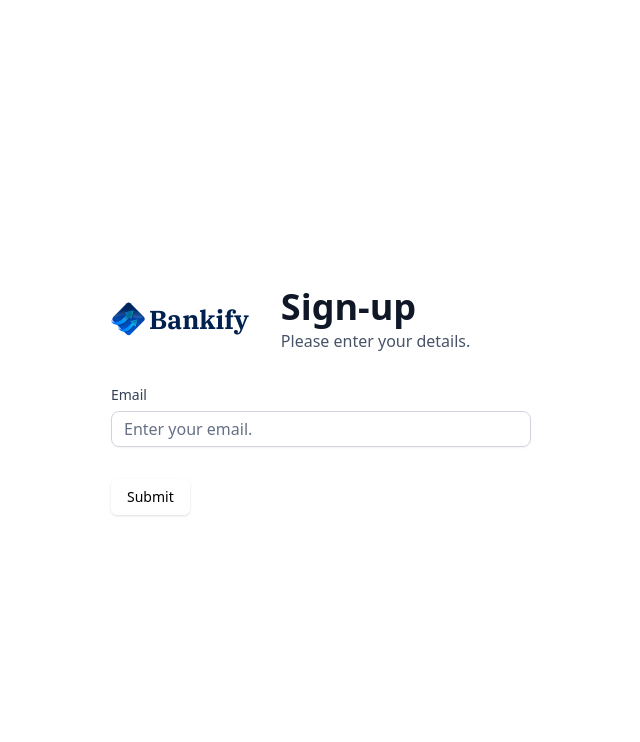
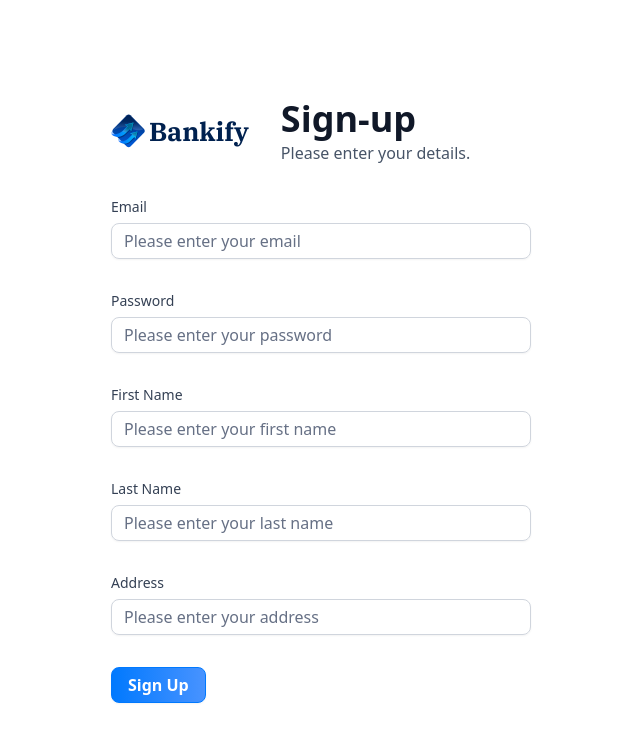
Before and after one commit to raduPetruta/bankify, a Next.js app: page /sign-up in a window 1280 px wide. Shown: the top 742 px of the page, without its empty margins (319-959 px from the left). Built offline with nearby package versions, Linux system fonts and the light colour scheme.

Commit message:
Add Auth Form and Custom Form Fields

```diff
--- a/components/AuthForm.tsx
+++ b/components/AuthForm.tsx
@@ -1,9 +1,9 @@
 'use client'
-
+import {formFieldsSignUp, formFieldsSignIn} from '@/constants'
 import Image from 'next/image'
 import Link from 'next/link'
 import React, { useState } from 'react'
-import {z} from "zod"
+import {any, z} from "zod"
 import { zodResolver } from "@hookform/resolvers/zod"
 import { useForm } from "react-hook-form"
 import { Button } from "@/components/ui/button"
@@ -17,32 +17,26 @@ import {
   FormMessage,
 } from "@/components/ui/form"
 import { Input } from "@/components/ui/input"
-
-
-const formSchema = z.object({
-    username: z.string().min(2, {
-      message: "Username must be at least 2 characters.",
-    }),
-    email: z.string().email()
-})
+import CustomFormFieldInput from './CustomFormFieldInput'
+import { authFormSchema } from '@/lib/utils'
+import { Loader2 } from 'lucide-react'
 
 
 const AuthForm = ({type} : {type : string}) => {
 
   const [user, setUser] = useState(null);
+  const [isLoading, setIsLoading] = useState(false)
 
-  const form = useForm<z.infer<typeof formSchema>>({
-    resolver: zodResolver(formSchema),
-    defaultValues: {
-      username: "",
-      email:""
-    },
+  const form = useForm<z.infer<typeof authFormSchema>>({
+    resolver: zodResolver(authFormSchema)
   })
 
-  function onSubmit(values: z.infer<typeof formSchema>) {
+  function onSubmit(values: z.infer<typeof authFormSchema>) {
     // Do something with the form values.
     // ✅ This will be type-safe and validated.
+    setIsLoading(true)
     console.log(values)
+    setIsLoading(false)
   }
 
   return (
@@ -55,40 +49,75 @@ const AuthForm = ({type} : {type : string}) => {
 
             <div className="flex flex-col gap-1 md:gap-3">
                 <h1 className="text-24 lg:text-36 font-semibold text-gray-900">
-                   {user ? 'Link Account' : type === 'sign-in' ? 'Sign-in' : 'Sign-up'}
+                   {user ? 'Sign in' : type === 'sign-in' ? 'Sign-in' : 'Sign-up'}
                    <p className='text-16 font-normal text-gray-600'>
                       {user ? 'Link you account to get started.' : 'Please enter your details.'}
                    </p>
                 </h1>
             </div>
         </header>
+
         {user ?
         (
-            <div className="flex flex-col gap-4">
+          /*Sign In Form*/
+          <Form {...form}>
+            <form onSubmit={form.handleSubmit(onSubmit)} className="space-y-8">
+              {
+                /*Form fields for signUp */
+                formFieldsSignIn.map((field) => {
+                  return (
+                    <CustomFormFieldInput
+                      control = {form.control}
+                      name={field.name}
+                      placeholder={field.placeholder}
+                      label={field.label}
+                    />
+                  )
+                })
+              }
 
-            </div>
-        )    :
+              {/*Submit form button with loading*/}
+              <Button type="submit" className='form-btn' disabled={isLoading}>
+                {
+                  isLoading ?
+                      <> <Loader2 size={20} className='animate-spin'/> &nbsp; Loading... </>
+                  :
+                      type === 'sign-in' ? 'Sign In' : 'Sign Up'
+                }
+              </Button>
+
+            </form>
+          </Form>
+        )
+        :
         (
-            <Form {...form}>
+          /*Sign Up Form*/
+          <Form {...form}>
             <form onSubmit={form.handleSubmit(onSubmit)} className="space-y-8">
-              <FormField
-                control={form.control}
-                name="email"
-                render={({ field }) => (
-                  <div className='form-item'>
-                    <FormLabel className='form-label'>Email</FormLabel>
-                    <div className='flex flex-col w-full'>
-                        <FormControl>
-                            <Input className='input-class' placeholder='Enter your email.' {...field}/>
-                        </FormControl>
-                        <FormMessage className='form-message mt-1'>
+              {
+                /*Form fields for signUp */
+                formFieldsSignUp.map((field) => {
+                  return (
+                    <CustomFormFieldInput
+                      control = {form.control}
+                      name={field.name}
+                      placeholder={field.placeholder}
+                      label={field.label}
+                    />
+                  )
+                })
+              }
 
-                        </FormMessage>
-                    </div>
-                  </div>
-                )}
-              />
-              <Button type="submit">Submit</Button>
+              {/*Submit form button with loading*/}
+              <Button type="submit" className='form-btn' disabled={isLoading}>
+                {
+                  isLoading ?
+                      <> <Loader2 size={20} className='animate-spin'/> &nbsp; Loading... </>
+                  :
+                      type === 'sign-in' ? 'Sign In' : 'Sign Up'
+                }
+              </Button>
+
             </form>
           </Form>
         )
--- /dev/null
+++ b/components/CustomFormFieldInput.tsx
@@ -0,0 +1,35 @@
+import React from 'react'
+import { FormControl, FormField, FormLabel, FormMessage } from './ui/form'
+import { Input } from './ui/input'
+import { Control, Form } from 'react-hook-form'
+import { z } from 'zod'
+import { authFormSchema } from '@/lib/utils'
+
+interface ICustomFormFieldInput {
+    control: Control<z.infer<typeof authFormSchema>>,
+    name: any,
+    placeholder: string,
+    label: string
+}
+
+const CustomFormFieldInput = ({control, name, placeholder, label} : ICustomFormFieldInput) => {
+  return (
+    <FormField
+        control={control}
+        name={name}
+        render={({ field }) => (
+            <div className='form-item'>
+            <FormLabel className='form-label'>{label}</FormLabel>
+            <div className='flex flex-col w-full'>
+                <FormControl>
+                    <Input className='input-class' placeholder={placeholder} {...field} type={name}/>
+                </FormControl>
+                <FormMessage className='form-message mt-1'></FormMessage>
+            </div>
+            </div>
+        )}
+    />
+  )
+}
+
+export default CustomFormFieldInput
--- a/constants/index.ts
+++ b/constants/index.ts
@@ -20,6 +20,47 @@ export const sidebarLinks = [
     label: "Transfer Funds",
   },
 ];
+
+export const formFieldsSignUp = [
+  {
+    name: "email",
+    placeholder: "Please enter your email",
+    label: "Email"
+  },
+  {
+    name: "password",
+    placeholder: "Please enter your password",
+    label: "Password"
+  },
+  {
+    name: "firstName",
+    placeholder: "Please enter your first name",
+    label: "First Name"
+  },
+  {
+    name: "lastName",
+    placeholder: "Please enter your last name",
+    label: "Last Name"
+  },
+  {
+    name: "address",
+    placeholder: "Please enter your address",
+    label: "Address"
+  }
+]
+
+export const formFieldsSignIn = [
+  {
+    name: "email",
+    placeholder: "Please enter your account email",
+    label: "Email"
+  },
+  {
+    name: "password",
+    placeholder: "Please enter your password",
+    label: "Password"
+  }
+]
 
 // good_user / good_password - Bank of America
 export const TEST_USER_ID = "6627ed3d00267aa6fa3e";
--- a/lib/utils.ts
+++ b/lib/utils.ts
@@ -2,6 +2,7 @@
 import { type ClassValue, clsx } from "clsx";
 import qs from "query-string";
 import { twMerge } from "tailwind-merge";
+import { z } from "zod";
 
 export function cn(...inputs: ClassValue[]) {
   return twMerge(clsx(inputs));
@@ -195,3 +196,18 @@ export const getTransactionStatus = (date: Date) => {
 
   return date > twoDaysAgo ? "Processing" : "Success";
 };
+
+
+/* Schema with validations*/
+export const authFormSchema = z.object({
+  email: z.string().email(),
+  password: z.string().min(1),
+  firstName: z.string().min(1),
+  lastName: z.string().min(1),
+  address: z.string().min(1)
+
+  /*lastName: z.string().min(2, {
+    message: "Last Name must be at least 2 characters.",
+  }),*/
+
+})
```
